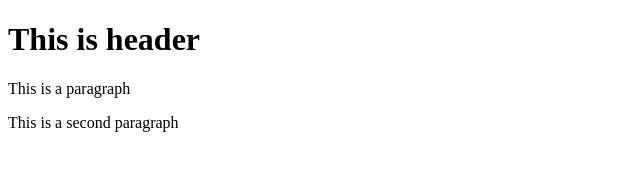
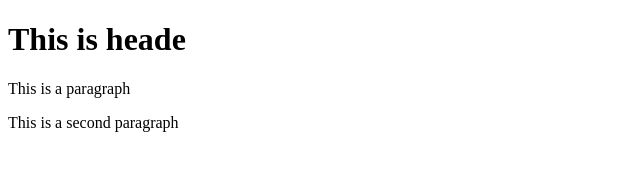
Before and after one commit to SaNgoTin/git-test, a website: page index.html in a window 1280 px wide. Shown: the full height of the page, 0-640 px from the left. Drawn offline with Linux system fonts and the light colour scheme.

Commit message:
4th commit

```diff
--- a/index.html
+++ b/index.html
@@ -7,7 +7,7 @@
     <title>Document</title>
 </head>
 <body>
-    <h1>This is header</h1>
+    <h1>This is heade</h1>
     <p>This is a paragraph</p>
     <p>This is a second paragraph</p>
 </body>
```
Also changed, not shown: package.json (added, +24 -0 lines), 2 other files.
